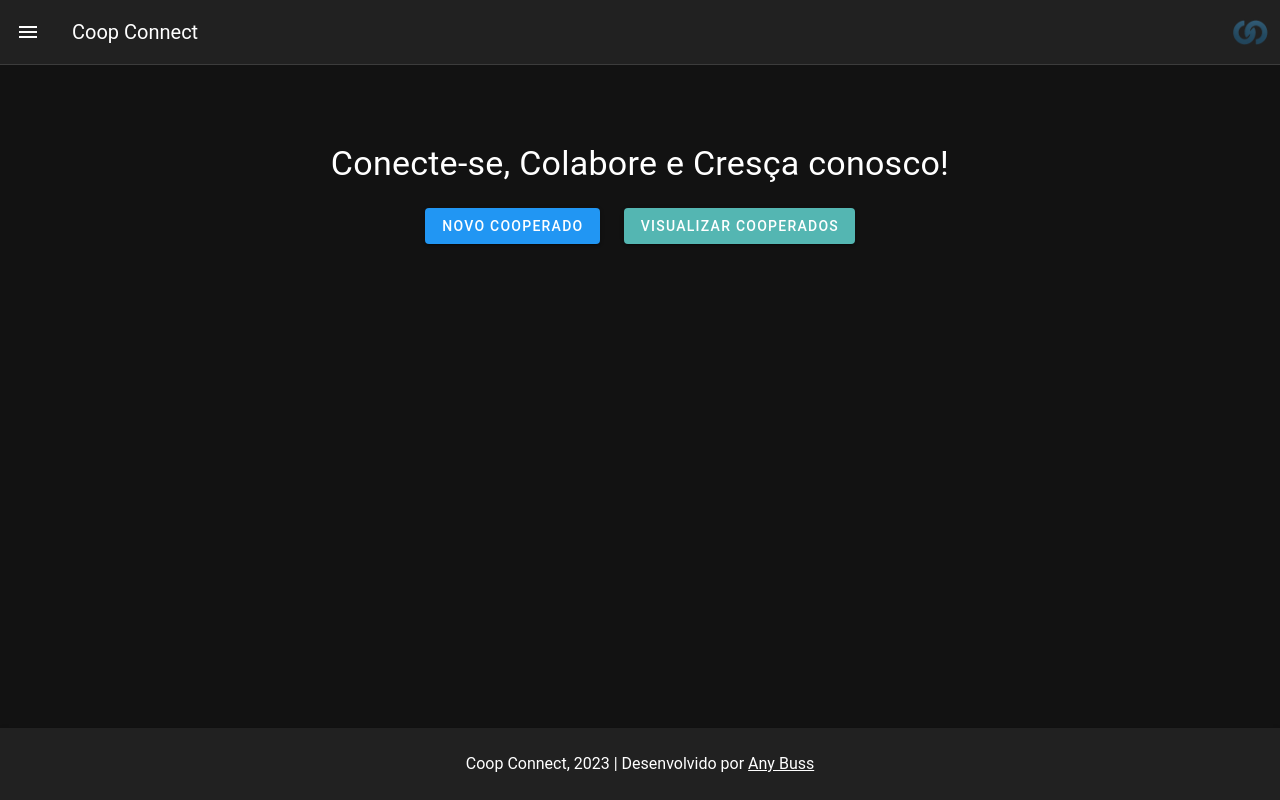
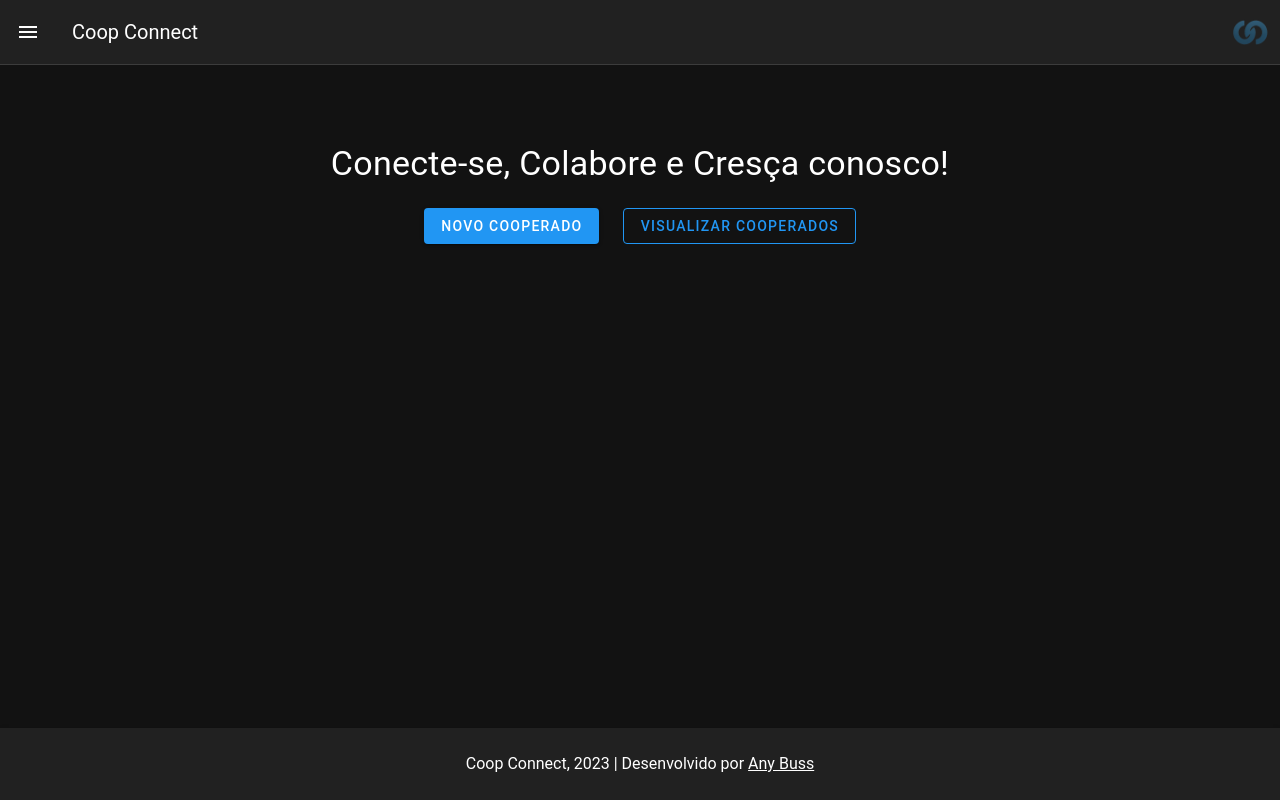
Before and after one commit to anybuss/coop-connect, a Vue app: page / in a window 1280 px wide. Built offline with nearby package versions, Linux system fonts and the light colour scheme.

Commit message:
feat: add redirects to routes

```diff
--- a/src/views/Home.vue
+++ b/src/views/Home.vue
@@ -1,4 +1,16 @@
-<script lang="ts" setup></script>
+<script lang="ts" setup>
+import { useRouter } from "vue-router";
+
+const router = useRouter();
+
+const goToNewUser = () => {
+  router.push({ name: "users-new" });
+};
+
+const goToShowUsers = () => {
+  router.push({ name: "users-show" });
+};
+</script>
 
 <template>
   <v-main class="d-flex align-center justify-center">
@@ -10,10 +22,12 @@
       </v-row>
       <v-row justify="center">
         <v-col cols="auto">
-          <v-btn color="primary"> Novo Cooperado </v-btn>
+          <v-btn color="primary" @click="goToNewUser"> Novo Cooperado </v-btn>
         </v-col>
         <v-col cols="auto">
-          <v-btn color="secondary"> Visualizar Cooperados </v-btn>
+          <v-btn color="primary" variant="outlined" @click="goToShowUsers">
+            Visualizar Cooperados
+          </v-btn>
         </v-col>
       </v-row>
     </v-container>
```
